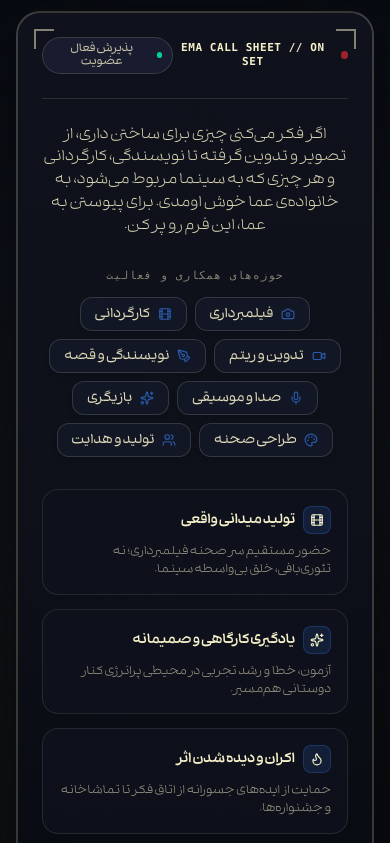
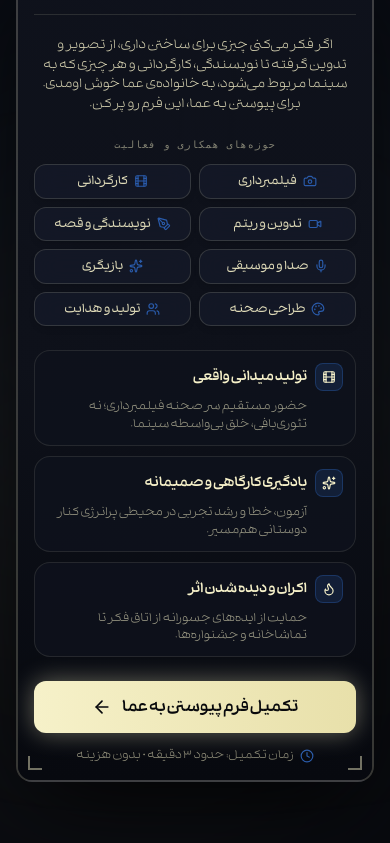
Before and after one commit to arsalan-ebrahimi/Ema-Project, a React (Vite) app: page / in a window 390 px wide. Shown: the part 4001-4844 px from the top of the page. Built offline with nearby package versions, Linux system fonts and the light colour scheme.

Commit message:
Update JoinCtaSection.jsx

```diff
--- a/src/Pages/Home/JoinCtaSection.jsx
+++ b/src/Pages/Home/JoinCtaSection.jsx
@@ -77,17 +77,17 @@ export default function JoinCtaSection() {
             {JOIN_CTA_CONTENT.tag} • فراخوان همراهی
           </Badge>
 
-          <h2 className="text-3xl sm:text-4xl md:text-5xl lg:text-6xl font-black text-[#f6f1c9] tracking-tight leading-tight mb-4">
+          <h2 className="text-2xl sm:text-4xl md:text-5xl lg:text-6xl font-black text-[#f6f1c9] tracking-tight leading-[1.3] sm:leading-tight mb-3 sm:mb-4">
             به خانواده عِـمـا خوش اومدی
           </h2>
 
-          <p className="text-sm sm:text-base md:text-lg text-[#f6f1c9]/80 font-light max-w-xl leading-relaxed">
+          <p className="text-xs sm:text-base md:text-lg text-[#f6f1c9]/80 font-light max-w-xl leading-relaxed px-2">
             «اگر در سرت قصه‌ای داری و عاشق ساختنی، صندلی تو در کنار ما خالیست.»
           </p>
         </div>
 
         {/* Master Cinema Call-Sheet Card */}
-        <div className="relative rounded-3xl bg-gradient-to-b from-[#111422]/95 via-[#0c0f18]/95 to-[#07090f] border-2 border-[#f6f1c9]/20 shadow-[0_30px_90px_-20px_rgba(0,0,0,0.95)] p-6 sm:p-10 md:p-12 overflow-hidden group">
+        <div className="relative rounded-2xl sm:rounded-3xl bg-gradient-to-b from-[#111422]/95 via-[#0c0f18]/95 to-[#07090f] border-2 border-[#f6f1c9]/20 shadow-[0_30px_90px_-20px_rgba(0,0,0,0.95)] p-4 sm:p-8 md:p-12 overflow-hidden group">
 
           {/* Subtle Behind-the-scenes Photo Underlay for Authentic Cinema Texture */}
           <img
@@ -104,54 +104,56 @@ export default function JoinCtaSection() {
           {/* Vignette Gradient Mask Over Texture */}
           <div className="absolute inset-0 bg-gradient-to-b from-[#0e111a]/85 via-[#0e111a]/90 to-[#07090f]/95 pointer-events-none" />
 
-          {/* Viewfinder Corner Reticle Brackets */}
-          <div className="absolute top-4 right-4 sm:top-6 sm:right-6 w-5 h-5 border-t-2 border-r-2 border-[#f6f1c9]/50 pointer-events-none" />
-          <div className="absolute top-4 left-4 sm:top-6 sm:left-6 w-5 h-5 border-t-2 border-l-2 border-[#f6f1c9]/50 pointer-events-none" />
-          <div className="absolute bottom-4 right-4 sm:bottom-6 sm:right-6 w-5 h-5 border-b-2 border-r-2 border-[#f6f1c9]/50 pointer-events-none" />
-          <div className="absolute bottom-4 left-4 sm:bottom-6 sm:left-6 w-5 h-5 border-b-2 border-l-2 border-[#f6f1c9]/50 pointer-events-none" />
+          {/* Viewfinder Corner Reticle Brackets (Fitted neatly to corners) */}
+          <div className="absolute top-2.5 right-2.5 sm:top-5 sm:right-5 w-3.5 h-3.5 sm:w-5 sm:h-5 border-t-2 border-r-2 border-[#f6f1c9]/45 pointer-events-none" />
+          <div className="absolute top-2.5 left-2.5 sm:top-5 sm:left-5 w-3.5 h-3.5 sm:w-5 sm:h-5 border-t-2 border-l-2 border-[#f6f1c9]/45 pointer-events-none" />
+          <div className="absolute bottom-2.5 right-2.5 sm:bottom-5 sm:right-5 w-3.5 h-3.5 sm:w-5 sm:h-5 border-b-2 border-r-2 border-[#f6f1c9]/45 pointer-events-none" />
+          <div className="absolute bottom-2.5 left-2.5 sm:bottom-5 sm:left-5 w-3.5 h-3.5 sm:w-5 sm:h-5 border-b-2 border-l-2 border-[#f6f1c9]/45 pointer-events-none" />
 
           {/* Relative Card Content */}
           <div className="relative z-10 flex flex-col items-center text-center">
 
-            {/* Top Slate HUD Bar */}
-            <div className="w-full flex items-center justify-between pb-6 mb-6 sm:mb-8 border-b border-[#f6f1c9]/12 text-xs font-mono text-[#f6f1c9]/60">
-              <div className="flex items-center gap-2">
-                <span className="w-2 h-2 rounded-full bg-red-500 animate-pulse" />
-                <span className="font-bold text-[#f6f1c9] tracking-wider text-[11px] sm:text-xs">
-                  EMA CALL SHEET // ON SET
+            {/* Top Slate HUD Bar (Balanced & symmetrical on all mobile viewports) */}
+            <div className="w-full flex items-center justify-between pb-4 sm:pb-6 mb-5 sm:mb-8 border-b border-[#f6f1c9]/12 text-xs font-mono text-[#f6f1c9]/60">
+              <div className="flex items-center gap-1.5 sm:gap-2 px-2 sm:px-2.5 py-1 rounded-lg bg-black/40 border border-[#f6f1c9]/10 text-[10px] sm:text-[11px]">
+                <span className="w-1.5 h-1.5 sm:w-2 sm:h-2 rounded-full bg-red-500 animate-pulse" />
+                <span className="font-bold text-[#f6f1c9] tracking-wider font-mono">
+                  EMA CALL SHEET
                 </span>
               </div>
+
               <div className="hidden sm:flex items-center gap-2 text-[#f6f1c9]/60 text-[11px]">
                 <span>SCENE: NEXT TALENT</span>
                 <span>•</span>
                 <span className="text-[#2a5baa] font-bold">ALL DISCIPLINES</span>
               </div>
-              <div className="flex items-center gap-1.5 px-2.5 py-1 rounded-full bg-[#181c2e] border border-[#f6f1c9]/15 text-[10px] sm:text-[11px] text-[#f6f1c9]/80 font-sans font-medium">
+
+              <div className="flex items-center gap-1.5 px-2 sm:px-2.5 py-1 rounded-lg sm:rounded-full bg-[#181c2e] border border-[#f6f1c9]/15 text-[10px] sm:text-[11px] text-[#f6f1c9]/90 font-sans font-medium">
                 <span className="w-1.5 h-1.5 rounded-full bg-emerald-400" />
-                <span>پذیرش فعال عضویت</span>
+                <span>پذیرش فعال</span>
               </div>
             </div>
 
             {/* Narrative Body Message */}
-            <p className="text-sm sm:text-base md:text-lg text-[#f6f1c9]/90 font-light leading-relaxed sm:leading-loose max-w-2xl mb-8 sm:mb-10">
+            <p className="text-xs sm:text-base md:text-lg text-[#f6f1c9]/90 font-light leading-relaxed sm:leading-loose max-w-2xl mb-6 sm:mb-10 px-1">
               {JOIN_CTA_CONTENT.body}
             </p>
 
-            {/* Interactive Discipline Badge Flow with Icons */}
-            <div className="w-full max-w-3xl mb-8 sm:mb-10">
-              <span className="block text-[11px] sm:text-xs font-mono tracking-widest text-[#f6f1c9]/50 uppercase mb-3 sm:mb-4">
+            {/* Interactive Discipline Badges: Symmetrical 2-Column Grid on Mobile, Flex on Desktop */}
+            <div className="w-full max-w-3xl mb-6 sm:mb-10">
+              <span className="block text-[10px] sm:text-xs font-mono tracking-widest text-[#f6f1c9]/50 uppercase mb-3 sm:mb-4">
                 حوزه‌های همکاری و فعالیت
               </span>
-              <div className="flex flex-wrap items-center justify-center gap-2 sm:gap-2.5">
+              <div className="grid grid-cols-2 sm:flex sm:flex-wrap items-center justify-center gap-2 sm:gap-2.5 w-full">
                 {DISCIPLINES.map((item, idx) => {
                   const Icon = item.icon;
                   return (
                     <div
                       key={idx}
-                      className="inline-flex items-center gap-2 px-3.5 sm:px-4 py-2 rounded-xl text-xs sm:text-sm font-medium bg-[#151928]/85 border border-[#f6f1c9]/15 text-[#f6f1c9]/90 backdrop-blur-md shadow-md transition-all duration-300 hover:scale-105 hover:border-[#f6f1c9]/45 hover:bg-[#1f253d] hover:text-[#f6f1c9] cursor-default group/item"
+                      className="flex items-center justify-center sm:inline-flex sm:justify-start gap-1.5 sm:gap-2 px-2.5 sm:px-4 py-2 sm:py-2.5 rounded-xl text-[11px] sm:text-sm font-medium bg-[#151928]/85 border border-[#f6f1c9]/15 text-[#f6f1c9]/90 backdrop-blur-md shadow-md transition-all duration-300 hover:scale-105 hover:border-[#f6f1c9]/45 hover:bg-[#1f253d] hover:text-[#f6f1c9] cursor-default group/item"
                     >
-                      <Icon className="w-3.5 h-3.5 text-[#2a5baa] group-hover/item:text-[#f6f1c9] transition-colors" />
-                      <span>{item.label}</span>
+                      <Icon className="w-3.5 h-3.5 text-[#2a5baa] group-hover/item:text-[#f6f1c9] transition-colors shrink-0" />
+                      <span className="truncate">{item.label}</span>
                     </div>
                   );
                 })}
@@ -159,13 +161,13 @@ export default function JoinCtaSection() {
             </div>
 
             {/* 3 Value Pillars (Why Join Ema?) */}
-            <div className="grid grid-cols-1 sm:grid-cols-3 gap-3.5 sm:gap-4 w-full max-w-3xl mb-8 sm:mb-10 text-right">
+            <div className="grid grid-cols-1 sm:grid-cols-3 gap-2.5 sm:gap-4 w-full max-w-3xl mb-6 sm:mb-10 text-right">
               {PERKS.map((perk, idx) => {
                 const Icon = perk.icon;
                 return (
                   <div
                     key={idx}
-                    className="p-4 rounded-2xl bg-[#0f121d]/80 border border-[#f6f1c9]/10 flex flex-col gap-2 transition-all duration-300 hover:border-[#f6f1c9]/30 hover:bg-[#141826]"
+                    className="p-3 sm:p-4 rounded-2xl bg-[#0f121d]/85 border border-[#f6f1c9]/10 flex flex-col gap-1.5 sm:gap-2 transition-all duration-300 hover:border-[#f6f1c9]/30 hover:bg-[#141826]"
                   >
                     <div className="flex items-center gap-2">
                       <div className="w-7 h-7 rounded-lg bg-[#2a5baa]/20 border border-[#2a5baa]/40 flex items-center justify-center text-[#f6f1c9] shrink-0">
@@ -175,7 +177,7 @@ export default function JoinCtaSection() {
                         {perk.title}
                       </h4>
                     </div>
-                    <p className="text-[11px] sm:text-xs text-[#f6f1c9]/65 font-light leading-relaxed">
+                    <p className="text-[11px] sm:text-xs text-[#f6f1c9]/65 font-light leading-relaxed pr-9 sm:pr-0">
                       {perk.desc}
                     </p>
                   </div>
@@ -184,22 +186,22 @@ export default function JoinCtaSection() {
             </div>
 
             {/* Action Area: Prominent Glowing Button */}
-            <div className="flex flex-col items-center gap-3 w-full sm:w-auto">
+            <div className="flex flex-col items-center gap-2.5 sm:gap-3 w-full sm:w-auto">
               <Button
                 to="/join"
                 variant="glow"
                 size="lg"
                 icon={<ArrowLeft className="w-5 h-5" />}
                 iconPosition="left"
-                className="w-full sm:w-auto text-sm sm:text-base md:text-lg font-black px-10 py-4 sm:px-14 sm:py-5 shadow-2xl hover:scale-105 transition-all duration-300 bg-gradient-to-r from-[#f6f1c9] to-[#e8e0aa] text-[#08090c]"
+                className="w-full sm:w-auto text-sm sm:text-base font-black px-6 py-3.5 sm:px-12 sm:py-4.5 shadow-2xl hover:scale-105 transition-all duration-300 bg-gradient-to-r from-[#f6f1c9] to-[#e8e0aa] text-[#08090c]"
               >
                 {JOIN_CTA_CONTENT.buttonText}
               </Button>
 
               {/* Fast completion reassurance */}
-              <div className="inline-flex items-center gap-2 text-xs text-[#f6f1c9]/60 font-light mt-1">
-                <Clock className="w-3.5 h-3.5 text-[#2a5baa]" />
-                <span>زمان تکمیل فرم: حدود ۳ دقیقه • بدون نیاز به پرداخت هزینه</span>
+              <div className="inline-flex items-center justify-center gap-1.5 text-[11px] sm:text-xs text-[#f6f1c9]/60 font-light mt-1 text-center">
+                <Clock className="w-3.5 h-3.5 text-[#2a5baa] shrink-0" />
+                <span>زمان تکمیل: حدود ۳ دقیقه • بدون هزینه</span>
               </div>
             </div>
 
```
